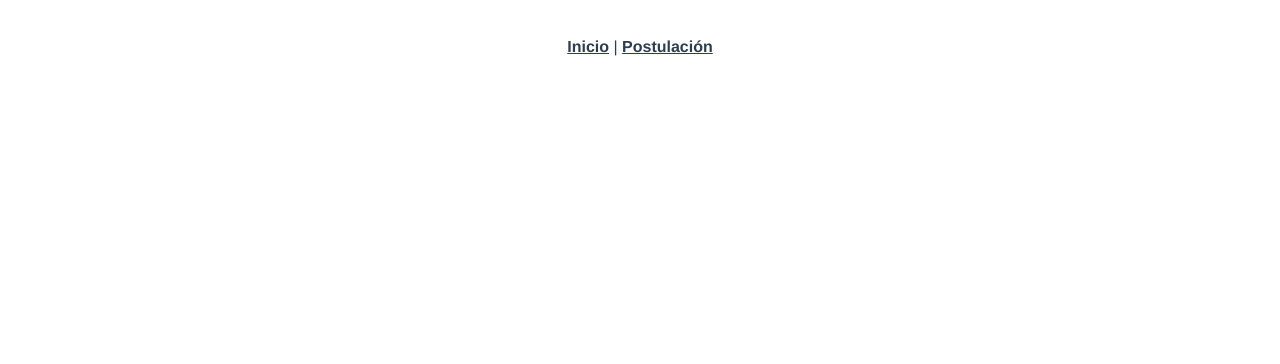
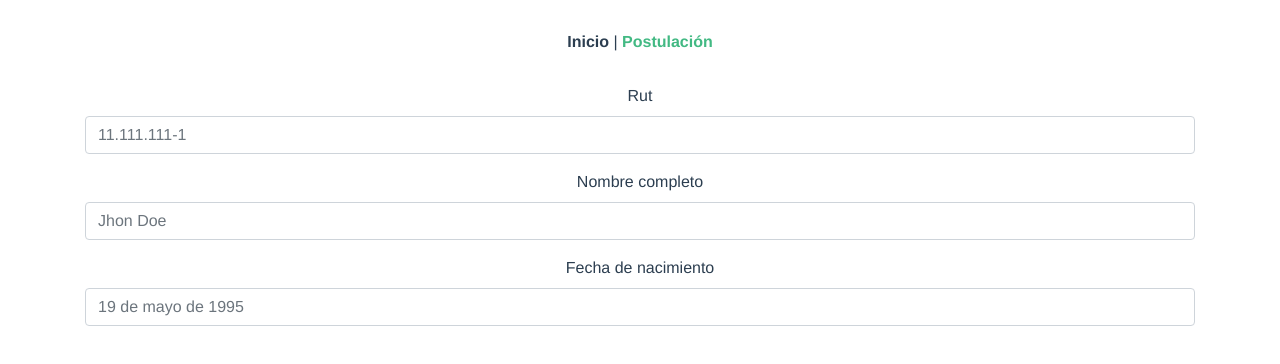
Before and after one commit to siturra/mingeso-front, a Vue app: page /postulant in a window 1280 px wide. Shown: the top 364 px of the page. Built offline with nearby package versions, Linux system fonts and the light colour scheme.

Commit message:
refactoring postulan view

```diff
--- a/package.json
+++ b/package.json
@@ -8,6 +8,7 @@
     "lint": "vue-cli-service lint"
   },
   "dependencies": {
+    "axios": "^0.19.0",
     "core-js": "^2.6.5",
     "vue": "^2.6.10",
     "vue-router": "^3.0.3",
@@ -19,6 +20,7 @@
     "@vue/cli-service": "^3.11.0",
     "@vue/eslint-config-prettier": "^5.0.0",
     "babel-eslint": "^10.0.1",
+    "bootstrap": "^4.3.1",
     "eslint": "^5.16.0",
     "eslint-plugin-prettier": "^3.1.0",
     "eslint-plugin-vue": "^5.0.0",
--- a/src/App.vue
+++ b/src/App.vue
@@ -2,7 +2,7 @@
   <div id="app">
     <div id="nav">
       <router-link to="/">Inicio</router-link> |
-      <router-link to="/postulate">Postulación</router-link>
+      <router-link to="/postulant">Postulación</router-link>
     </div>
     <router-view />
   </div>
--- /dev/null
+++ b/src/assets/scss/_custom.scss
@@ -0,0 +1,19 @@
+
+
+#app {
+  font-family: "Avenir", Helvetica, Arial, sans-serif;
+  -webkit-font-smoothing: antialiased;
+  -moz-osx-font-smoothing: grayscale;
+  text-align: center;
+  color: #2c3e50;
+}
+#nav {
+  padding: 30px;
+  a {
+    font-weight: bold;
+    color: #2c3e50;
+    &.router-link-exact-active {
+      color: #42b983;
+    }
+  }
+}
--- a/src/assets/scss/app.scss
+++ b/src/assets/scss/app.scss
@@ -1,17 +1,3 @@
-#app {
-  font-family: "Avenir", Helvetica, Arial, sans-serif;
-  -webkit-font-smoothing: antialiased;
-  -moz-osx-font-smoothing: grayscale;
-  text-align: center;
-  color: #2c3e50;
-}
-#nav {
-  padding: 30px;
-  a {
-    font-weight: bold;
-    color: #2c3e50;
-    &.router-link-exact-active {
-      color: #42b983;
-    }
-  }
-}
+@import "~bootstrap/scss/bootstrap";
+
+@import "custom";
--- a/src/router.js
+++ b/src/router.js
@@ -1,7 +1,6 @@
 import Vue from "vue";
 import Router from "vue-router";
 import Home from "./views/Home.vue";
-import Postulate from "./views/Postulate.vue";
 
 Vue.use(Router);
 
@@ -15,9 +14,9 @@ export default new Router({
       component: Home
     },
     {
-      path: "/postulate",
-      name: "postulate",
-      component: Postulate
+      path: "/postulant",
+      name: "postulant",
+      component: () => import("./views/postulant/Edit.vue")
     },
     {
       path: "/about",
--- a/src/views/Postulate.vue
+++ /dev/null
@@ -1,9 +0,0 @@
-<template>
-  <div class="postulate"></div>
-</template>
-
-<script>
-export default {
-  name: "postulate"
-};
-</script>
--- /dev/null
+++ b/src/views/postulant/Edit.vue
@@ -0,0 +1,67 @@
+<template>
+  <div class="postulant">
+    <div class="container">
+      <div class="row">
+        <div class="col-12">
+          <form action="">
+            <!-- Rut -->
+            <!-- TODO validar rut -->
+            <div class="form-group">
+              <label for="rut">Rut</label>
+              <input
+                type="text"
+                class="form-control"
+                id="rut"
+                placeholder="11.111.111-1"
+                v-model="form.rut"
+              />
+            </div>
+
+            <!-- Nombre del postulante -->
+            <div class="form-group">
+              <label for="name">Nombre completo</label>
+              <input
+                type="text"
+                class="form-control"
+                id="name"
+                placeholder="Jhon Doe"
+                v-model="form.name"
+              />
+            </div>
+
+            <!-- Fecha de nacimiento -->
+            <!-- TODO usar librería para seleccionar fechas -->
+            <div class="form-group">
+              <label for="name">Fecha de nacimiento</label>
+              <input
+                type="text"
+                class="form-control"
+                id="birth_date"
+                placeholder="19 de mayo de 1995"
+                v-model="form.birthDate"
+              />
+            </div>
+          </form>
+        </div>
+      </div>
+    </div>
+  </div>
+</template>
+
+<script>
+export default {
+  data() {
+    return {
+      form: {
+        rut: "",
+        name: "",
+        birthDate: "",
+        career: ""
+      }
+    };
+  },
+  methods: {
+    submit() {}
+  }
+};
+</script>
```
Also changed, not shown: 1 other file (tests, documents, lock files or other folders).
